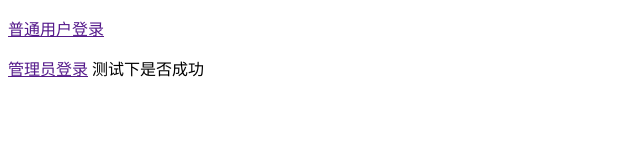
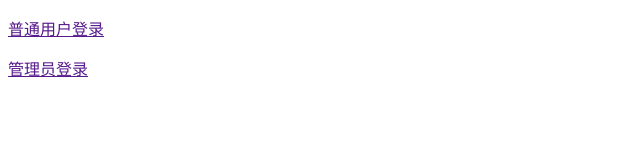
Before and after one commit to xiandiancloud/eduplat, a plain HTML site: page WebRoot/index_bak.html in a window 1280 px wide. Shown: the whole page, without its empty margins (0-640 px from the left). Drawn offline with Linux system fonts and the light colour scheme.

Commit message:
测试成功，恢复修改

```diff
--- a/WebRoot/index_bak.html
+++ b/WebRoot/index_bak.html
@@ -11,7 +11,6 @@
  	 <p>
   	<a href="" id="admin_demo">管理员登录</a>
 
-  	<a >测试下是否成功</a>
     <script src="bootstrap/js/jquery-1.9.1.js"></script>
     <script src="js/common.js"></script>
     <script>
```
